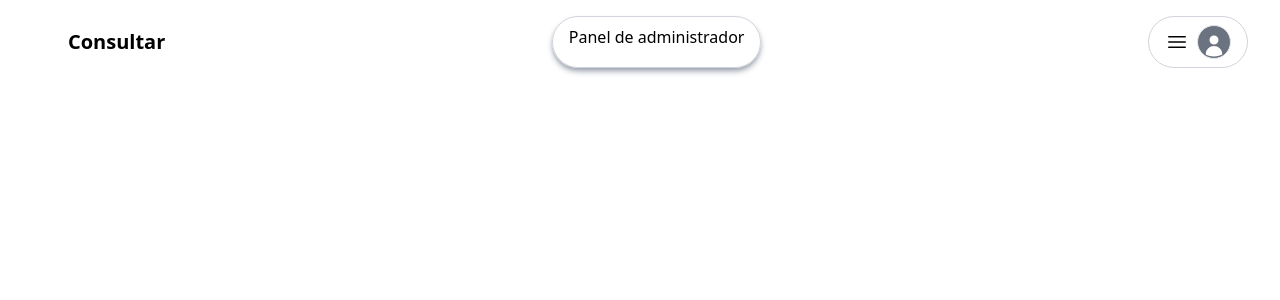
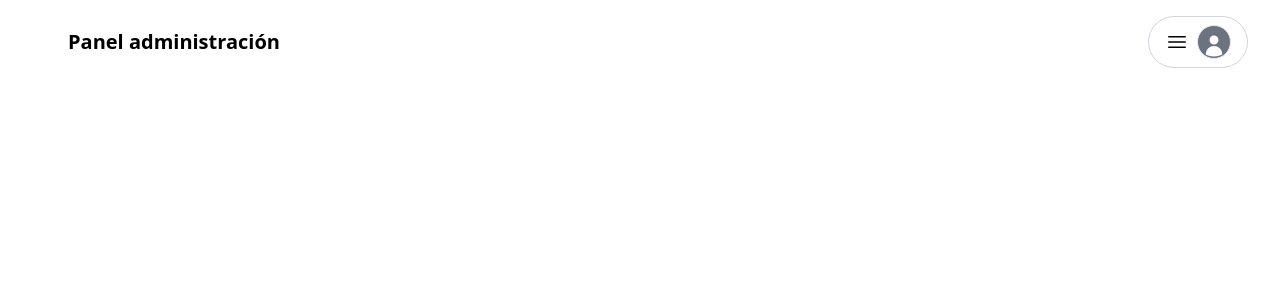
Before and after one commit to WilcarOrtiz/ParcialPatrones, a React (Vite) app: page / in a window 1280 px wide. Shown: the top 300 px of the page. Built offline with nearby package versions, Linux system fonts and the light colour scheme.

Commit message:
modificacion del header de navbar

```diff
--- a/src/Header.jsx
+++ b/src/Header.jsx
@@ -1,9 +1,9 @@
-import { Link } from 'react-router-dom';
+import { Link } from "react-router-dom";
 
 const Header = () => {
   return (
     <header className=" flex justify-between">
-      <Link to={'/'} className="flex items-center gap-1">
+      <div className="flex items-center gap-1">
         <svg
           xmlns="http://www.w3.org/2000/svg"
           fill="none"
@@ -12,13 +12,11 @@ const Header = () => {
           stroke="currentColor"
           className="w-8 h-8"
         ></svg>
-        <span className="font-bold text-xl"> Consultar </span>
-      </Link>
-      <div className="flex gap-2 border border-gray-300 rounded-full py-2 px-4 shadow-md shadow-gray-400">
-        <div>Panel de administrador</div>
+        <span className="font-bold text-xl">Panel administración </span>
       </div>
+
       <Link
-        to={'/expedientes'}
+        to={"/expedientes"}
         className="flex items-center gap-2 border border-gray-300 rounded-full py-2 px-4 "
       >
         <svg
--- a/src/components/Record/RecordsComponents.jsx
+++ b/src/components/Record/RecordsComponents.jsx
@@ -54,7 +54,7 @@ const RecordsComponents = () => {
   return (
     <div>
       <AccountNav />
-      <hr className="pt-3"></hr>
+
       <div className="flex items-center justify-center gap-4 pb-3">
         <Link
           className="inline-flex gap-1 bg-primary text-white py-2 px-4 rounded-full"
```
